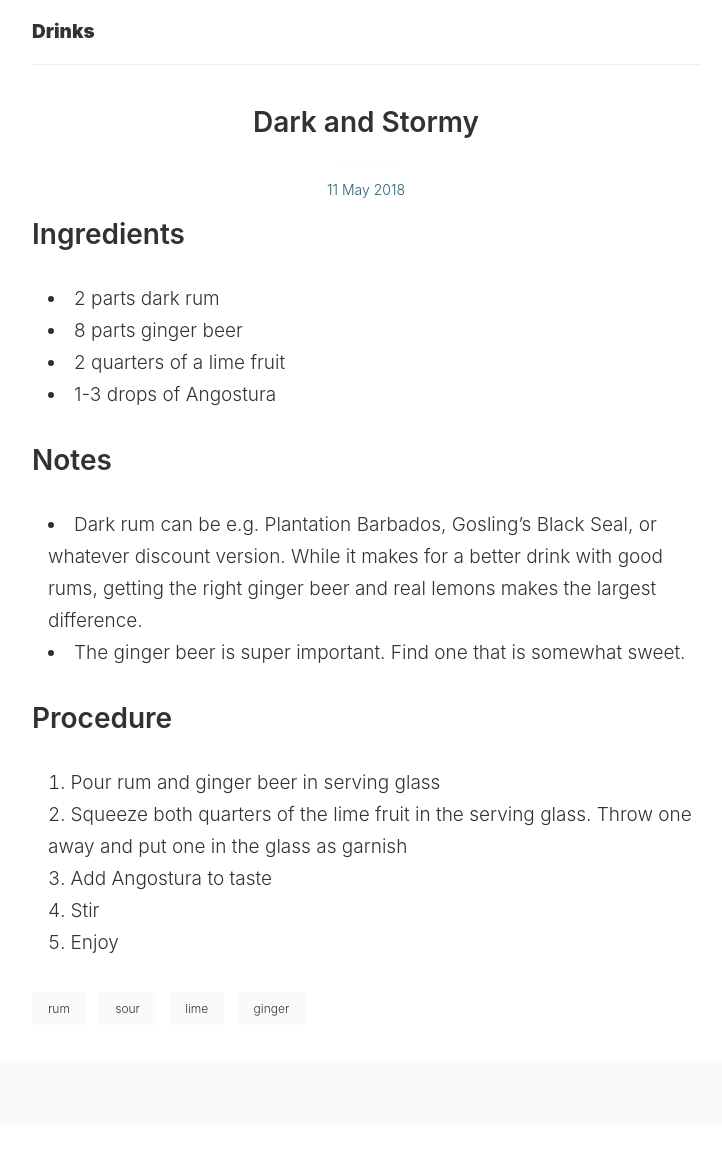
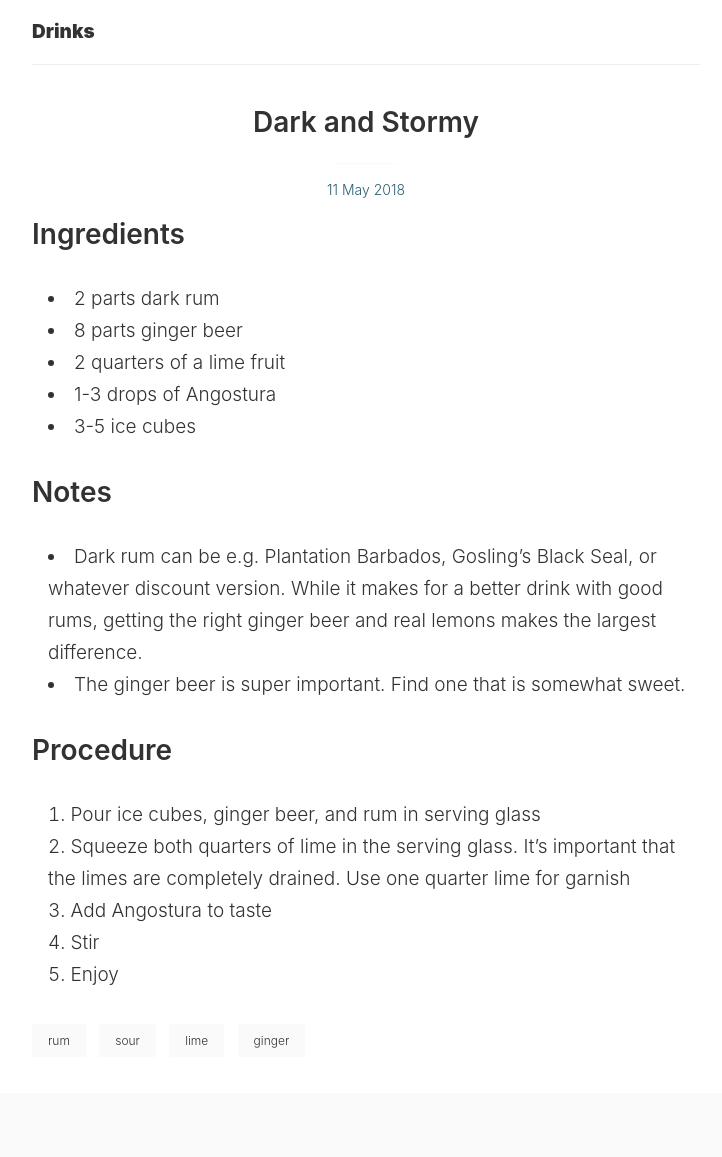
Before and after one commit to micvbang/drinks.haps.pw, a Jekyll site: the page built from drinks/_posts/2018-05-11-dark-and-stormy.md, in a window 1280 px wide. Shown: the whole page, without its empty margins (274-996 px from the left). Built offline with Jekyll 4.4.1, drawn with Linux system fonts in a browser that asks for light colours; before the commit the page ends 1125 px from its top, so only the background shows below that.

Commit message:
Dark and Stormy: Add ice.

```diff
--- a/drinks/_posts/2018-05-11-dark-and-stormy.md
+++ b/drinks/_posts/2018-05-11-dark-and-stormy.md
@@ -10,14 +10,15 @@ tags: [rum, sour, lime, ginger]
 - 8 parts ginger beer
 - 2 quarters of a lime fruit
 - 1-3 drops of Angostura
+- 3-5 ice cubes
 
 ## Notes
 - Dark rum can be e.g. Plantation Barbados, Gosling's Black Seal, or whatever discount version. While it makes for a better drink with good rums, getting the right ginger beer and real lemons makes the largest difference.
 - The ginger beer is super important. Find one that is somewhat sweet.
 
 ## Procedure
-1. Pour rum and ginger beer in serving glass
-2. Squeeze both quarters of the lime fruit in the serving glass. Throw one away and put one in the glass as garnish
+1. Pour ice cubes, ginger beer, and rum in serving glass
+2. Squeeze both quarters of lime in the serving glass. It's important that the limes are completely drained. Use one quarter lime for garnish
 3. Add Angostura to taste
 4. Stir
 5. Enjoy
```
